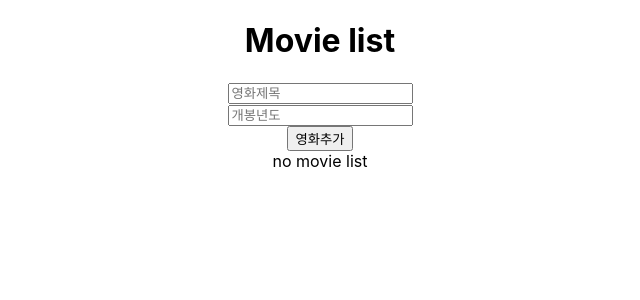
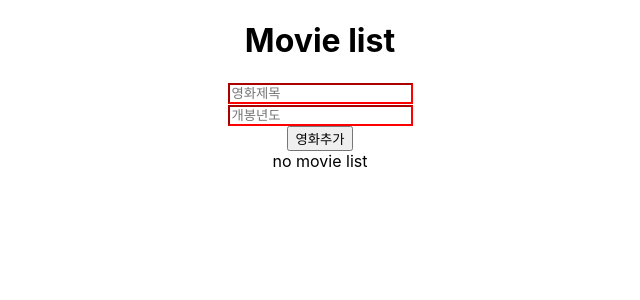
Before and after one commit to LIMDANBI/study_react, a React (Create React App) app: page / in a window 1280 px wide. Shown: the top 300 px of the page, without its empty margins (320-960 px from the left). Built offline with nearby package versions, Linux system fonts and the light colour scheme.

Commit message:
영화 입력 : InputField 컴포넌트로 빼내기

```diff
--- /dev/null
+++ b/src/components/InputField.js
@@ -0,0 +1,23 @@
+import React from 'react'
+
+// component로 빼내서 재사용 가능한 장점!! ex) tyle={{borderColor : 'red'}} 한개만 바꾸면 두개의 input 필드 창에 적용 가능
+// 변경 될 수 있는 type, value, placeholder, onChange, errorMessage를 props로 받아옴
+const InputField = ({
+    type,
+    value,
+    placeholder,
+    onChange,
+    errorMessage
+}) => {
+    return (
+        // component는 하나의 element가 있어야함 => div로 감싸 줌 / 생략하고 싶은 경우 React.Fragment (생략가능)
+        <>
+            <input style={{borderColor : 'red'}} type={type} value={value} placeholder={placeholder} onChange={onChange} /> <br />
+            <div style={{ color: 'red' }}>{errorMessage}</div>
+            {/* <input type="number" value={movieYear} placeholder="개봉년도" onChange={e => setMovieYear(e.target.value)} /> <br />
+            <div style={{ color: 'red' }}>{yearError}</div> */}
+        </>
+    )
+};
+
+export default InputField;
--- a/src/components/MovieForm.js
+++ b/src/components/MovieForm.js
@@ -1,6 +1,7 @@
-import React, {useState} from 'react';
+import React, { useState } from 'react';
+import InputFiled from './InputField';
 
-const MovieForm = ({addMovie}) => {
+const MovieForm = ({ addMovie }) => {
     const [movieTitle, setMovieTitle] = useState('');
     const [movieYear, setMovieYear] = useState('');
     const [titleError, setTitleError] = useState('');
@@ -14,11 +15,11 @@ const MovieForm = ({addMovie}) => {
     const validateForm = () => {
         resetErrors();
         let validated = true;
-        if(!movieTitle) {
+        if (!movieTitle) {
             setTitleError('영화제목을 넣어주세요');
             validated = false;
         }
-        if(!movieYear){
+        if (!movieYear) {
             setYearError('개봉년도를 넣어주세요');
             validated = false
         }
@@ -32,23 +33,38 @@ const MovieForm = ({addMovie}) => {
 
     const onSubmit = (event) => {
         event.preventDefault(); // form 사용 시 submit을 했을 때 page reloading 방지
-        if(validateForm()){
+        if (validateForm()) {
             addMovie({
-                id : Date.now(), // 임의로 timestamp를 id로 사용
-                title : movieTitle,
-                year : movieYear,
+                id: Date.now(), // 임의로 timestamp를 id로 사용
+                title: movieTitle,
+                year: movieYear,
             });
             resetErrors();
             resetForm();
         }
     };
 
+    //props로 보낼 때, 변수 또는 함수인 경우에는 중괄호를 사용해야 함
     return (
         <form onSubmit={onSubmit}>
-            <input type="text" value={movieTitle} placeholder="영화제목" onChange={e => setMovieTitle(e.target.value)} /> <br />
-            <div style = {{color : 'red'}}>{titleError}</div>
-            <input type="number" value={movieYear} placeholder="개봉년도" onChange={e => setMovieYear(e.target.value)} /> <br />
-            <div style = {{color : 'red'}}>{yearError}</div>
+            <InputFiled
+                type="text"
+                value={movieTitle}
+                placeholder="영화제목"
+                onChange={e => setMovieTitle(e.target.value)}
+                errorMessage={titleError}
+            />
+            <InputFiled
+                type="number"
+                value={movieYear}
+                placeholder="개봉년도"
+                onChange={e => setMovieYear(e.target.value)}
+                errorMessage={yearError}
+            />
+            {/* <input type="text" value={movieTitle} placeholder="영화제목" onChange={e => setMovieTitle(e.target.value)} /> <br />
+            <div style = {{color : 'red'}}>{titleError}</div> */}
+            {/* <input type="number" value={movieYear} placeholder="개봉년도" onChange={e => setMovieYear(e.target.value)} /> <br />
+            <div style={{ color: 'red' }}>{yearError}</div> */}
             <button type="submit">영화추가</button>
         </form>
 
```
